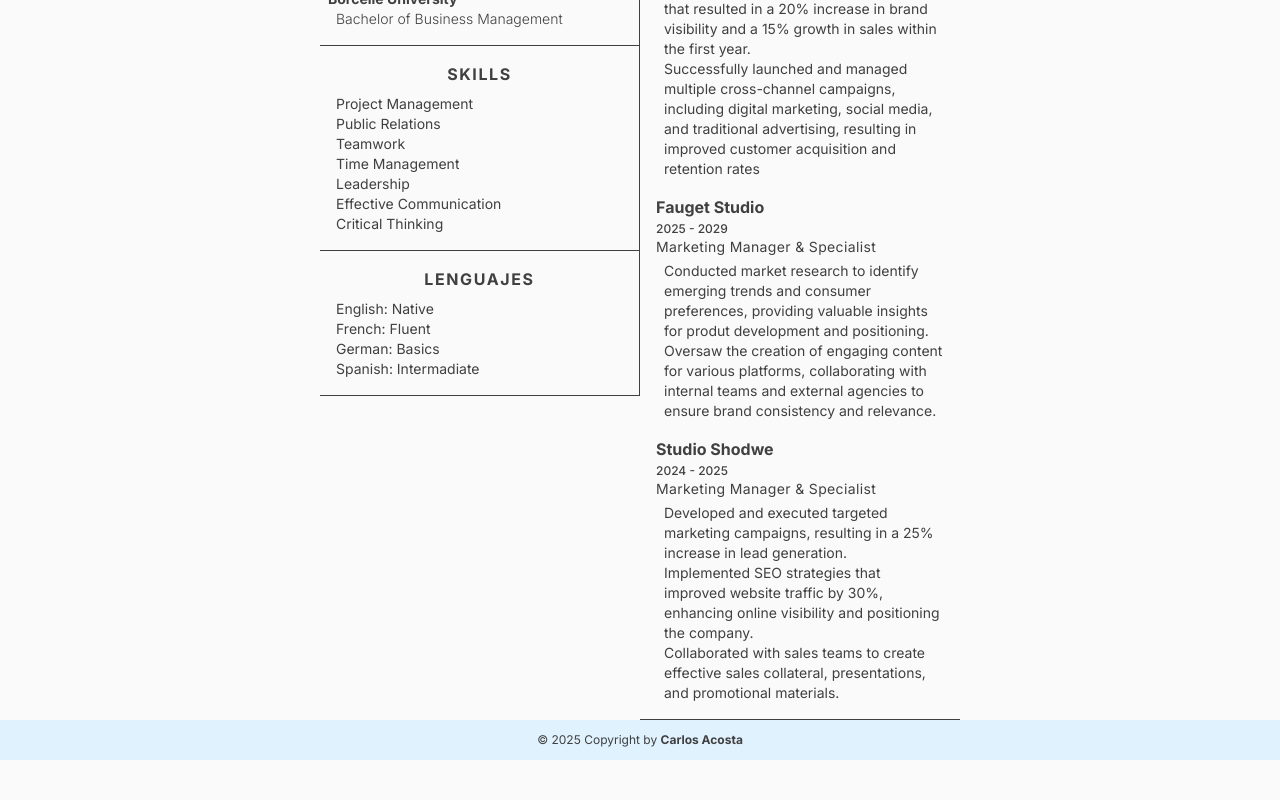
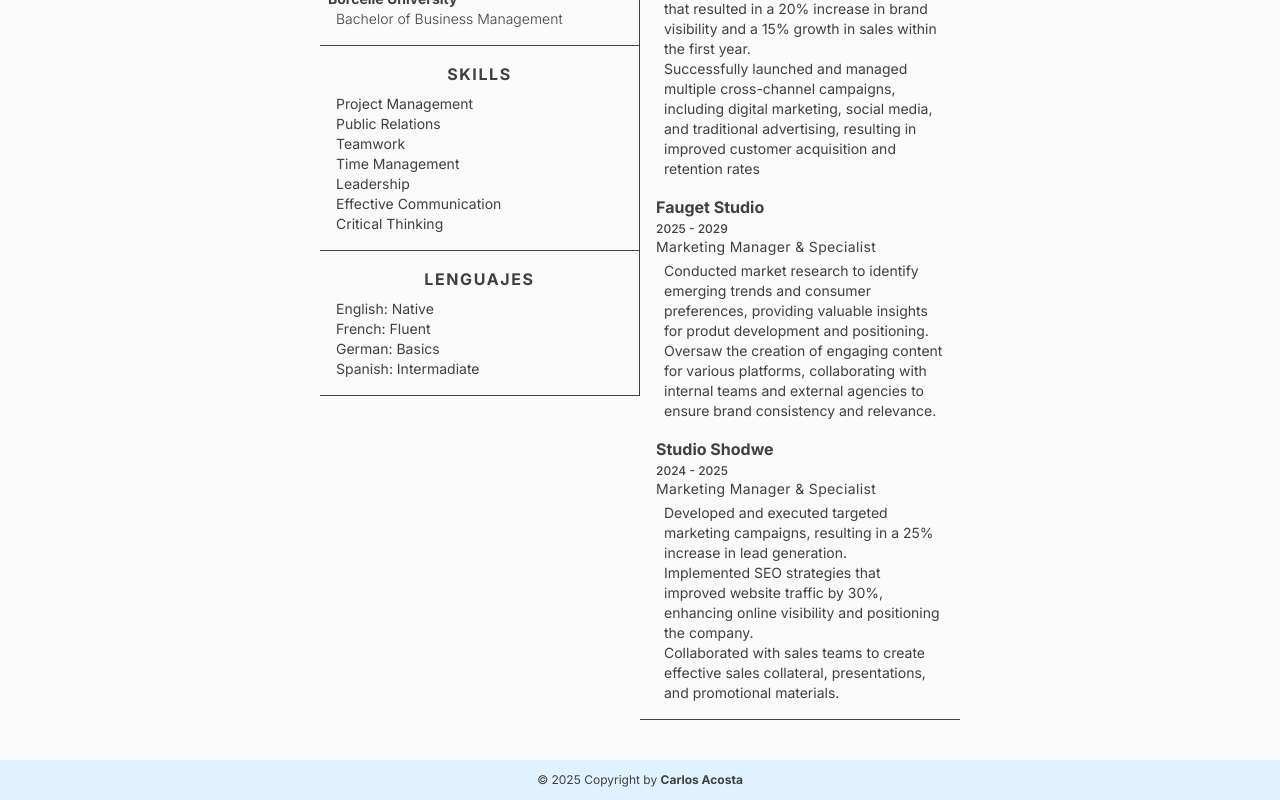
Before and after one commit to Carlosaac23/TOP-cv-application, a React (Vite) app: page / in a window 1280 px wide. Shown: the part 565-1365 px from the top of the page. Before the commit the page ends 1325 px from the top, so only its background shows below. Built offline with nearby package versions, Linux system fonts and the light colour scheme.

Commit message:
style: add margin-top in 768px wide screens and bigger

```diff
--- a/src/components/Footer.jsx
+++ b/src/components/Footer.jsx
@@ -1,6 +1,6 @@
 export default function Footer() {
   return (
-    <footer className='mt-auto bg-sky-100 p-3 text-center text-xs'>
+    <footer className='mt-auto bg-sky-100 p-3 text-center text-xs md:mt-10'>
       <p>
         &copy; {new Date().getFullYear()} Copyright by{' '}
         <a
```
